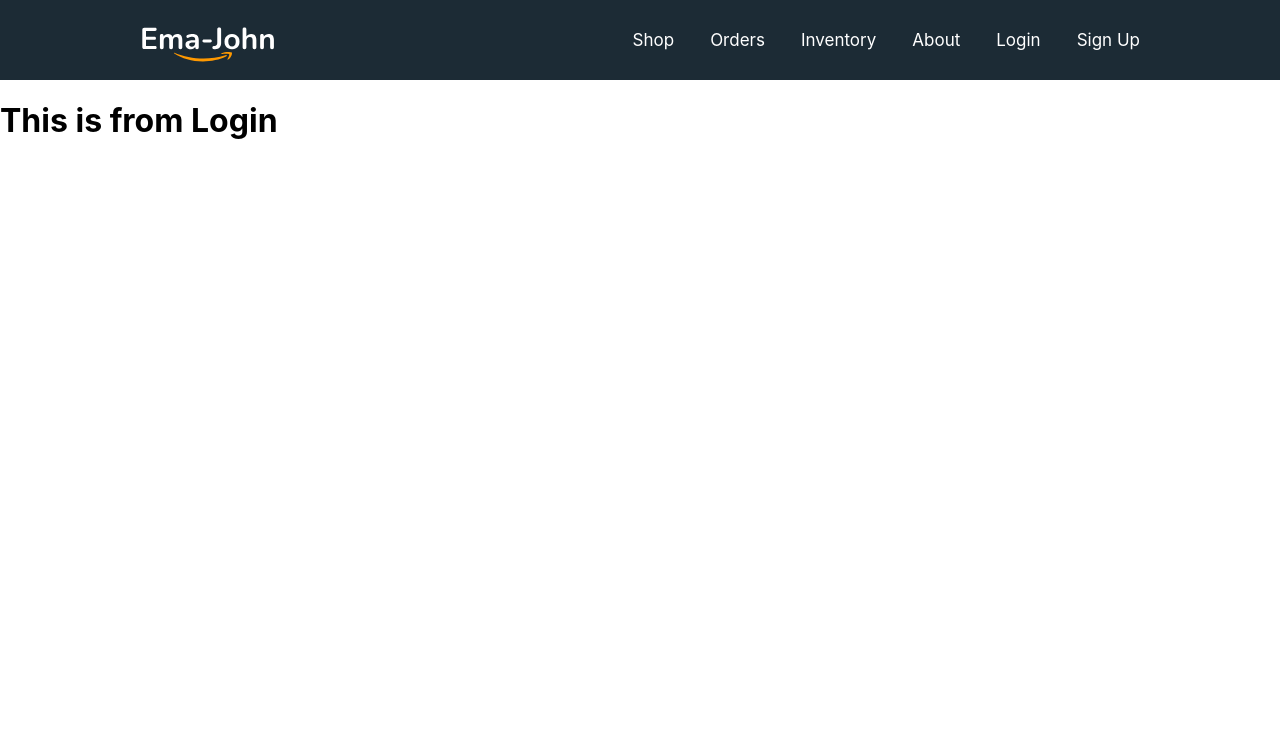
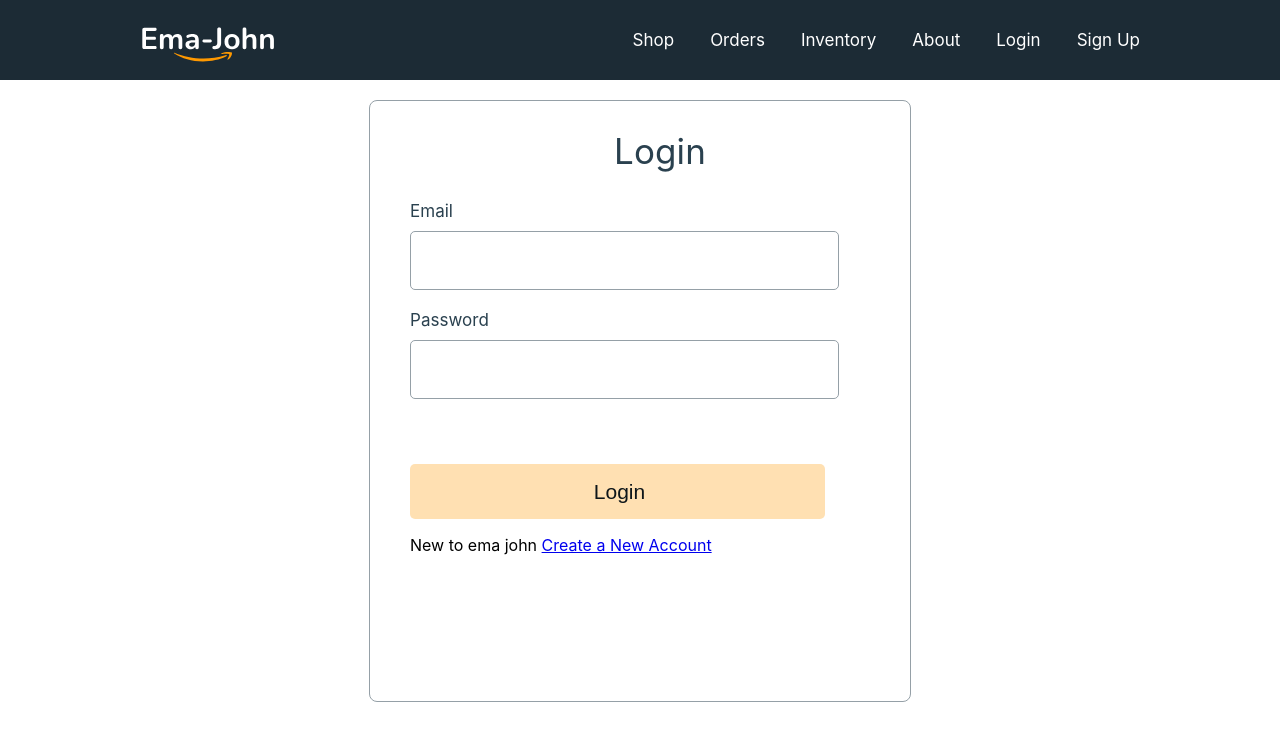
Before and after one commit to hussainali2023/ama-like-zon, a React (Create React App) app: page /login in a window 1280 px wide. Shown: the top 740 px of the page. Built offline with nearby package versions, Linux system fonts and the light colour scheme.

Commit message:
added login jsx and css

```diff
--- a/src/Login/Login.css
+++ b/src/Login/Login.css
@@ -0,0 +1,60 @@
+.form-container {
+  width: 500px;
+  height: 600px;
+  margin: 20px auto;
+  border: 1px solid #95a0a7;
+  border-radius: 8px;
+  padding-left: 40px;
+}
+
+.form-title {
+  font-weight: 400;
+  font-size: 35px;
+  line-height: 42px;
+  letter-spacing: 0.0025em;
+  color: #2a414f;
+  text-align: center;
+}
+
+.form-control {
+  margin-bottom: 20px;
+}
+
+.form-control label {
+  display: block;
+  font-weight: 400;
+  font-size: 17px;
+  line-height: 20px;
+  letter-spacing: 0.0015em;
+  margin-bottom: 10px;
+  color: #2a414f;
+}
+
+.form-control input {
+  width: 415px;
+  height: 55px;
+  border: 1px solid #95a0a7;
+  border-radius: 5px;
+  font-size: 1.5em;
+  padding-left: 10px;
+}
+
+.btn-submit {
+  width: 415px;
+  height: 55px;
+  margin-top: 45px;
+  background: rgba(255, 153, 0, 0.3);
+  border-radius: 5px;
+  font-weight: 400;
+  font-size: 21px;
+  line-height: 25px;
+  letter-spacing: 0.0015em;
+  color: #0e161a;
+  border: none;
+  padding-left: 10px;
+}
+
+.btn-submit:hover {
+  background: rgba(255, 153, 0, 0.6);
+  cursor: pointer;
+}
--- a/src/Login/Login.js
+++ b/src/Login/Login.js
@@ -1,10 +1,25 @@
 import React from "react";
+import { Link } from "react-router-dom";
 import "./Login.css";
 
 const Login = () => {
   return (
-    <div>
-      <h1>This is from Login</h1>
+    <div className="form-container">
+      <h2 className="form-title">Login</h2>
+      <form>
+        <div className="form-control">
+          <label htmlFor="email">Email</label>
+          <input type="email" name="email" required />
+        </div>
+        <div className="form-control">
+          <label htmlFor="password">Password</label>
+          <input type="password" name="password" required />
+        </div>
+        <input className="btn-submit" type="submit" value="Login" />
+      </form>
+      <p>
+        New to ema john <Link to="/signup">Create a New Account</Link>
+      </p>
     </div>
   );
 };
```
